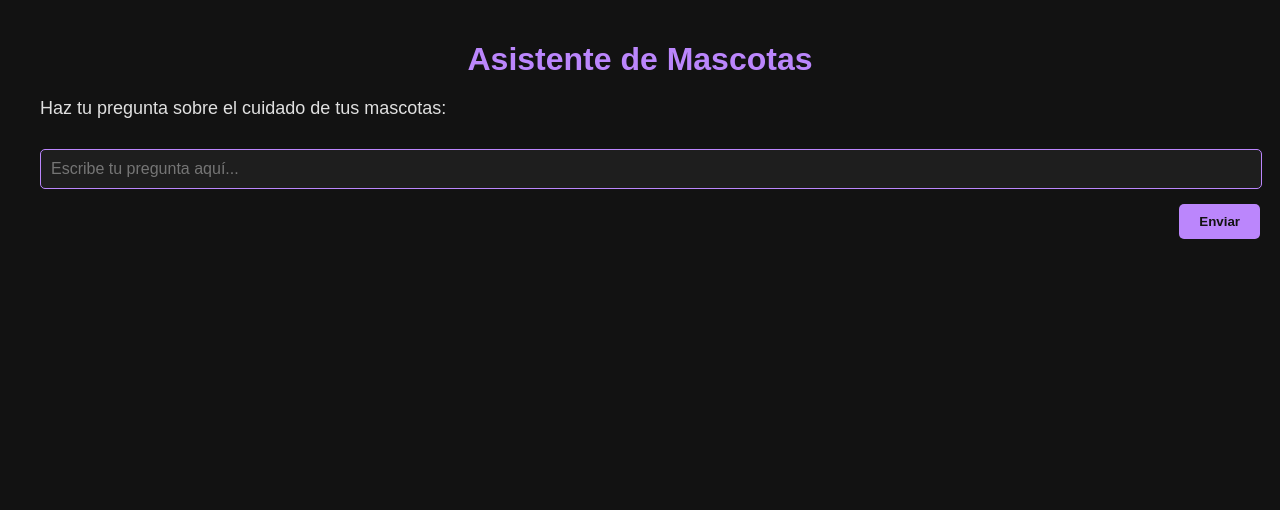
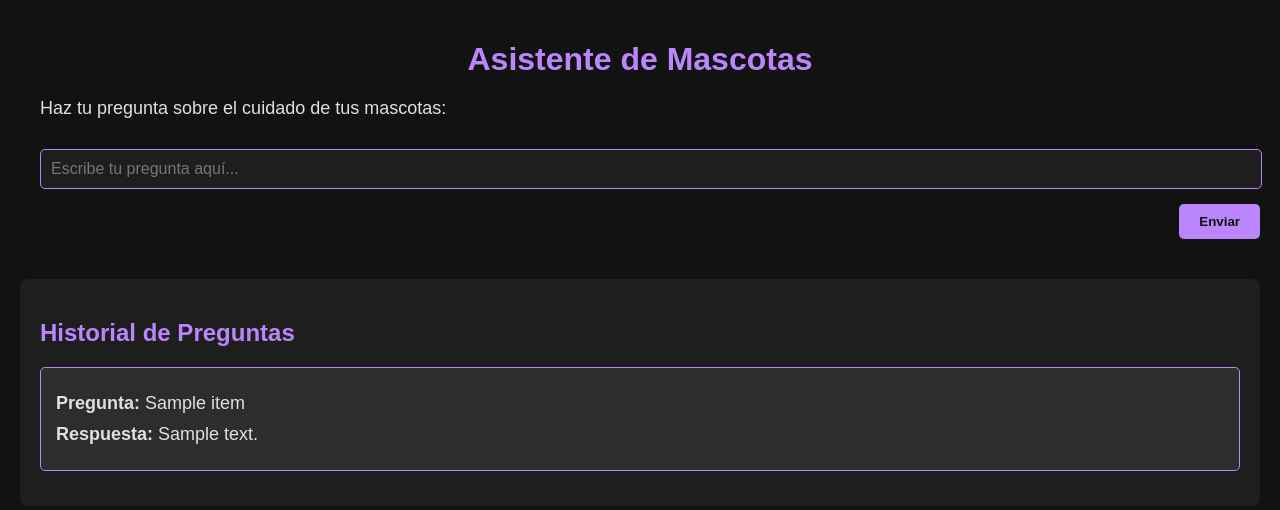
Before and after one commit to RomeroGabrielTech/PetAdvisor, a Flask app: template templates/index.html in a window 1280 px wide. Shown: the top 510 px of the page. Run offline with Flask 2, Linux system fonts and the light colour scheme; the template is opened without the code that fills it: most values are stand-ins (such as "Sample title", 1, 10 or a date in 2020).

Commit message:
Assistant checkpoint: Add history section to show previous Q&A
Assistant generated file changes:
- main.py: Add history functionality
- templates/index.html: Add history section
- static/style.css: Add history styles

---

User prompt:

Es posible una seccion bajo el espacio de las pregunta inicial, donde el usuario pueda ver haciendo scroll las preguntas y respuestas anteriores,

```diff
--- a/main.py
+++ b/main.py
@@ -29,7 +29,20 @@ def get_system_prompt(lang):
 #-------------------------------
 @app.route('/')
 def home():
-    return render_template('index.html')
+    history = []
+    try:
+        with open("log.txt", "r", encoding="utf-8") as file:
+            content = file.read().split('-'*50)
+            for entry in content:
+                if entry.strip():
+                    parts = entry.strip().split('\n')
+                    if len(parts) >= 2:
+                        question = parts[0].replace('Pregunta: ', '')
+                        answer = parts[1].replace('Respuesta: ', '')
+                        history.append({'question': question, 'answer': answer})
+    except FileNotFoundError:
+        pass
+    return render_template('index.html', history=history[::-1])
 
 #-------------------------------
 @app.route('/ask', methods=['POST'])
--- a/static/style.css
+++ b/static/style.css
@@ -122,3 +122,29 @@ a.volver:hover {
 .response th {
     background-color: #1E1E1E;
 }
+
+.history-section {
+    margin-top: 40px;
+    padding: 20px;
+    background-color: #1E1E1E;
+    border-radius: 8px;
+    max-height: 500px;
+    overflow-y: auto;
+}
+
+.history-section h2 {
+    color: #BB86FC;
+    margin-bottom: 20px;
+}
+
+.history-item {
+    padding: 15px;
+    margin-bottom: 15px;
+    border: 1px solid #BB86FC;
+    border-radius: 5px;
+    background-color: #2D2D2D;
+}
+
+.history-item p {
+    margin: 10px 0;
+}
--- a/templates/index.html
+++ b/templates/index.html
@@ -14,5 +14,15 @@
         <input type="text" name="question" placeholder="Escribe tu pregunta aquí..." maxlength="500" required>
         <button type="submit">Enviar</button>
     </form>
+
+    <div class="history-section">
+        <h2>Historial de Preguntas</h2>
+        {% for item in history %}
+        <div class="history-item">
+            <p><strong>Pregunta:</strong> {{ item.question }}</p>
+            <p><strong>Respuesta:</strong> {{ item.answer|safe }}</p>
+        </div>
+        {% endfor %}
+    </div>
 </body>
 </html>
```
